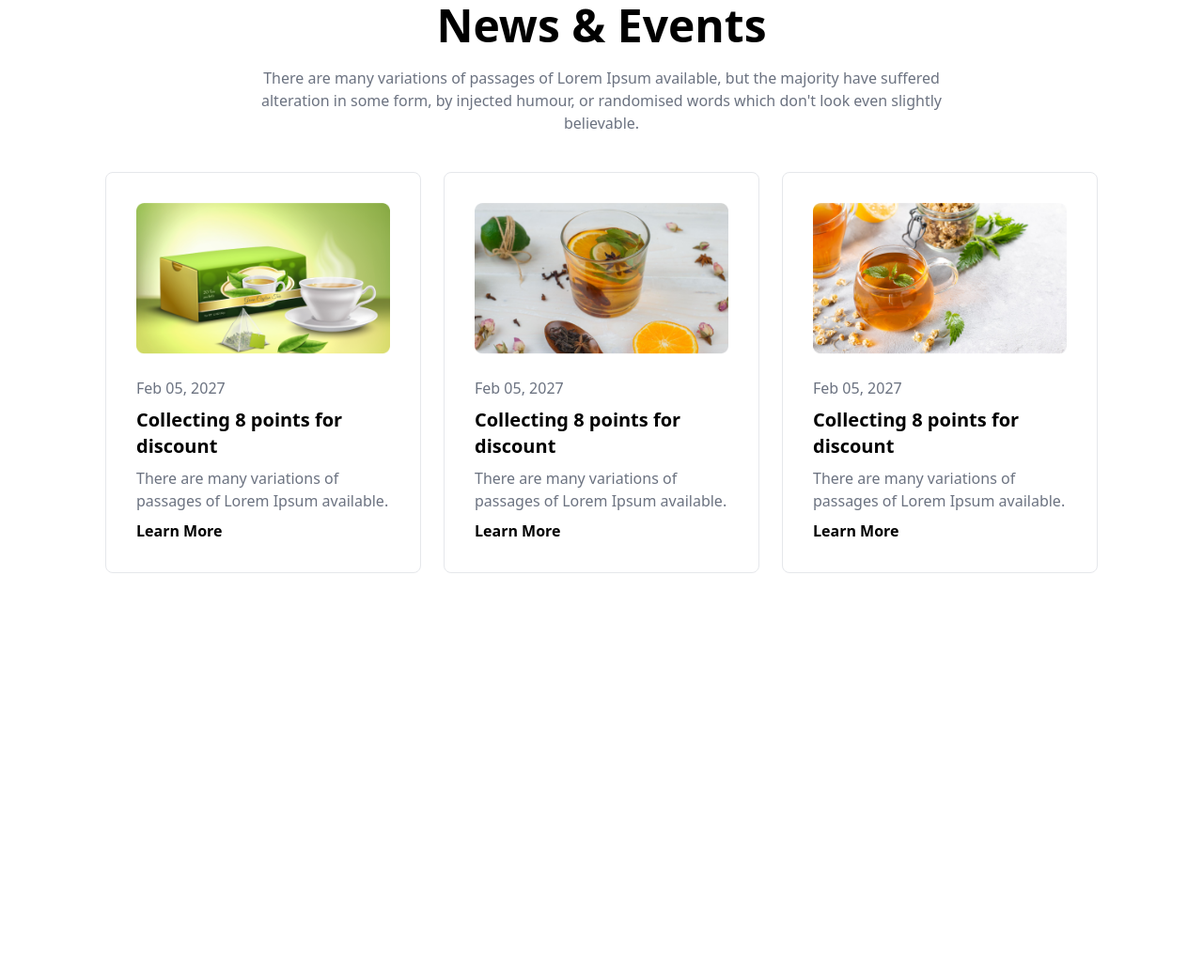
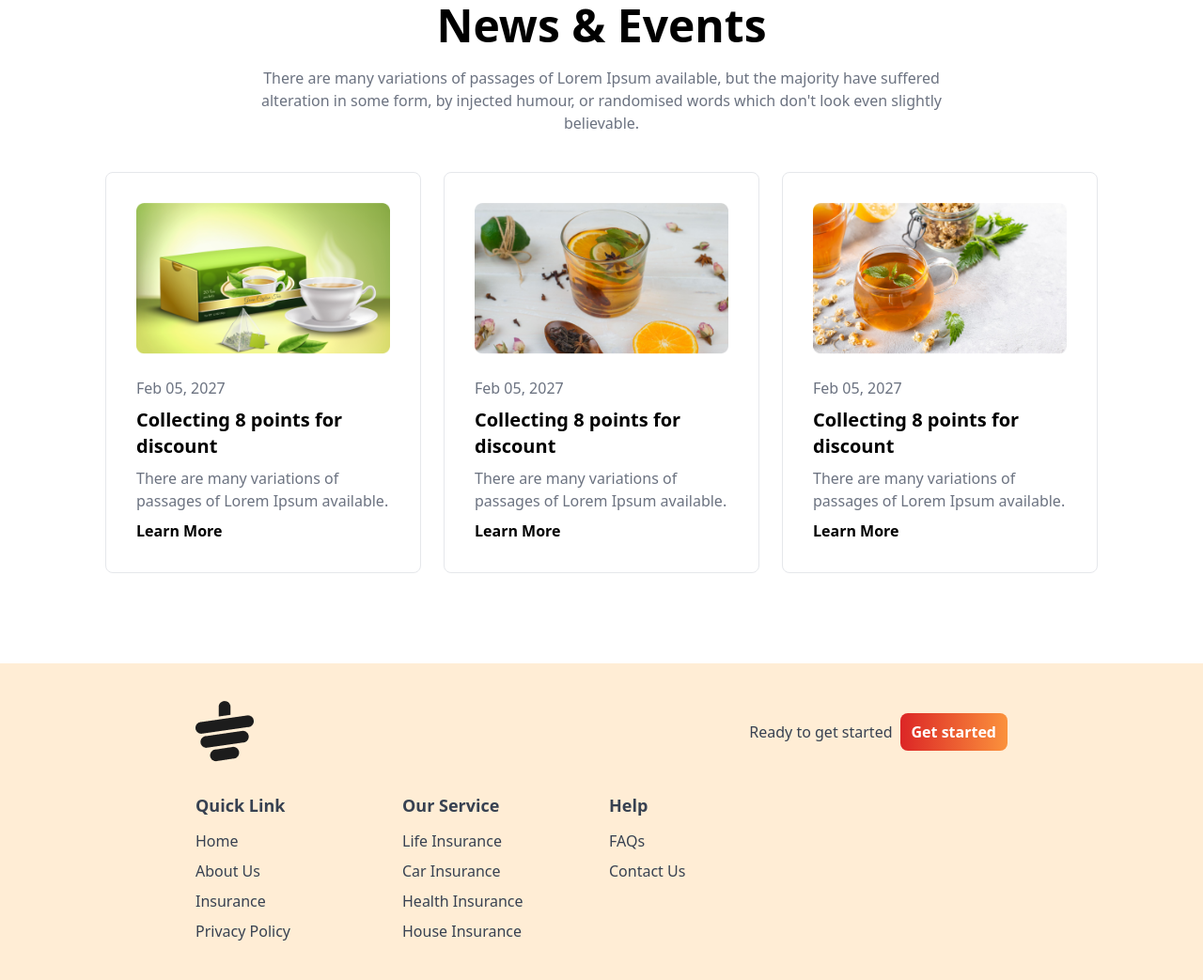
Before and after one commit to MehediUnaiss/Tea-House, a plain HTML site: page index.html in a window 1280 px wide. Shown: the part 2602-3645 px from the top of the page at 94% size. Before the commit the page ends 3308 px from the top, so only its background shows below. Drawn offline with nearby package versions, Linux system fonts and the light colour scheme.

Commit message:
footer first second third column done

```diff
--- a/index.html
+++ b/index.html
@@ -302,5 +302,63 @@
         </div>
       </section>
     </main>
+    <!-- footer section -->
+    <footer class="bg-orange-100 text-gray-700 py-10 px-4 md:px-16">
+      <div class="w-9/12 mx-auto">
+        <!-- logo -->
+        <div class="mb-8 flex justify-between">
+          <img src="./images/cup.png" alt="" />
+          <div class="flex items-center gap-2">
+            <h4>Ready to get started</h4>
+            <button
+              class="bg-gradient-to-r from-red-600 to-orange-400 text-white px-3 py-2 rounded-lg font-semibold"
+            >
+              Get started
+            </button>
+          </div>
+        </div>
+        <!-- links -->
+        <div class="grid grid-cols-1 md:grid-cols-2 lg:grid-cols-4 gap-4">
+          <!-- first column -->
+          <div>
+            <h3 class="font-semibold text-lg mb-3">Quick Link</h3>
+            <ul class="space-y-2">
+              <li class="hover:text-orange-600"><a href="#">Home</a></li>
+              <li class="hover:text-orange-600"><a href="#">About Us</a></li>
+              <li class="hover:text-orange-600"><a href="#">Insurance</a></li>
+              <li class="hover:text-orange-600">
+                <a href="#">Privacy Policy</a>
+              </li>
+            </ul>
+          </div>
+          <!-- second column -->
+          <div>
+            <h3 class="font-semibold text-lg mb-3">Our Service</h3>
+            <ul class="space-y-2">
+              <li class="hover:text-orange-600">
+                <a href="#">Life Insurance</a>
+              </li>
+              <li class="hover:text-orange-600">
+                <a href="#">Car Insurance</a>
+              </li>
+              <li class="hover:text-orange-600">
+                <a href="#">Health Insurance</a>
+              </li>
+              <li class="hover:text-orange-600">
+                <a href="#">House Insurance</a>
+              </li>
+            </ul>
+          </div>
+          <!-- third column -->
+          <div>
+            <h3 class="font-semibold text-lg mb-3">Help</h3>
+            <ul class="space-y-2">
+              <li class="hover:text-orange-600"><a href="#">FAQs</a></li>
+              <li class="hover:text-orange-600"><a href="#">Contact Us</a></li>
+            </ul>
+          </div>
+        </div>
+      </div>
+    </footer>
   </body>
 </html>
```
